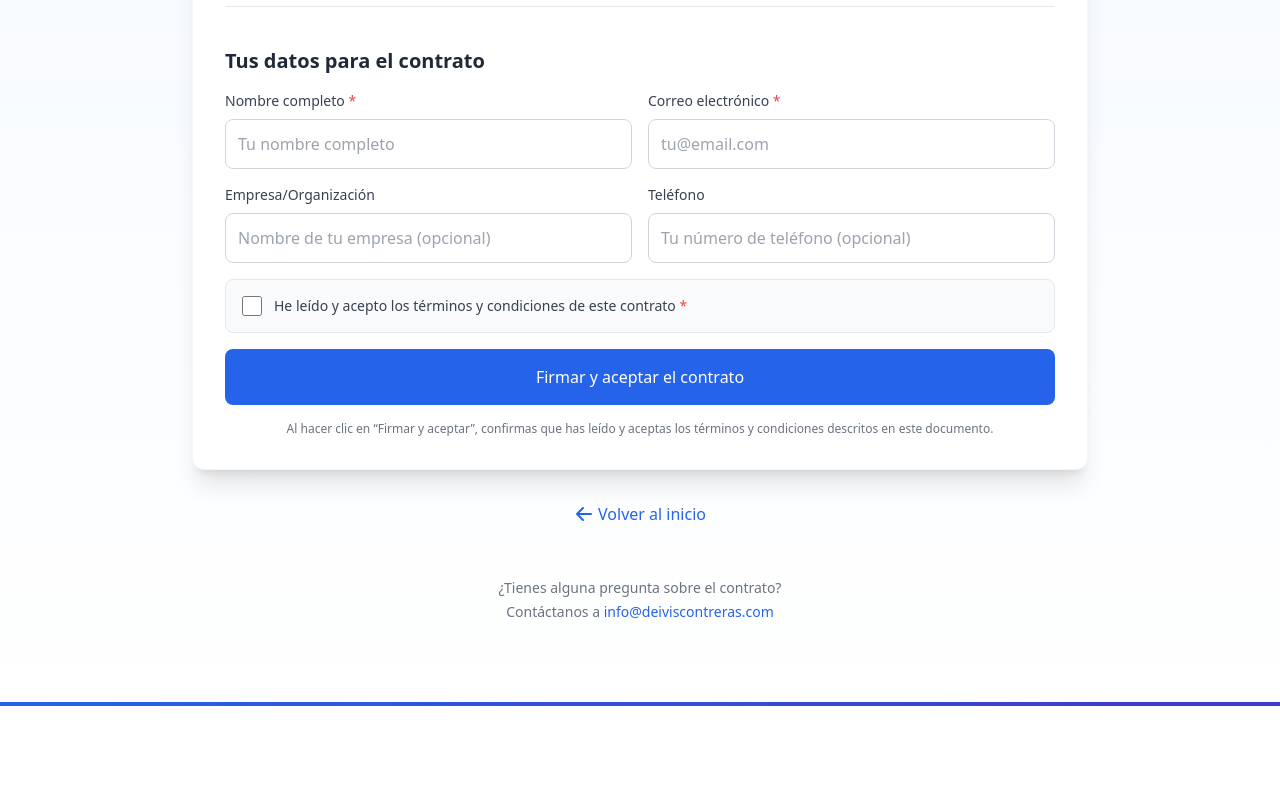
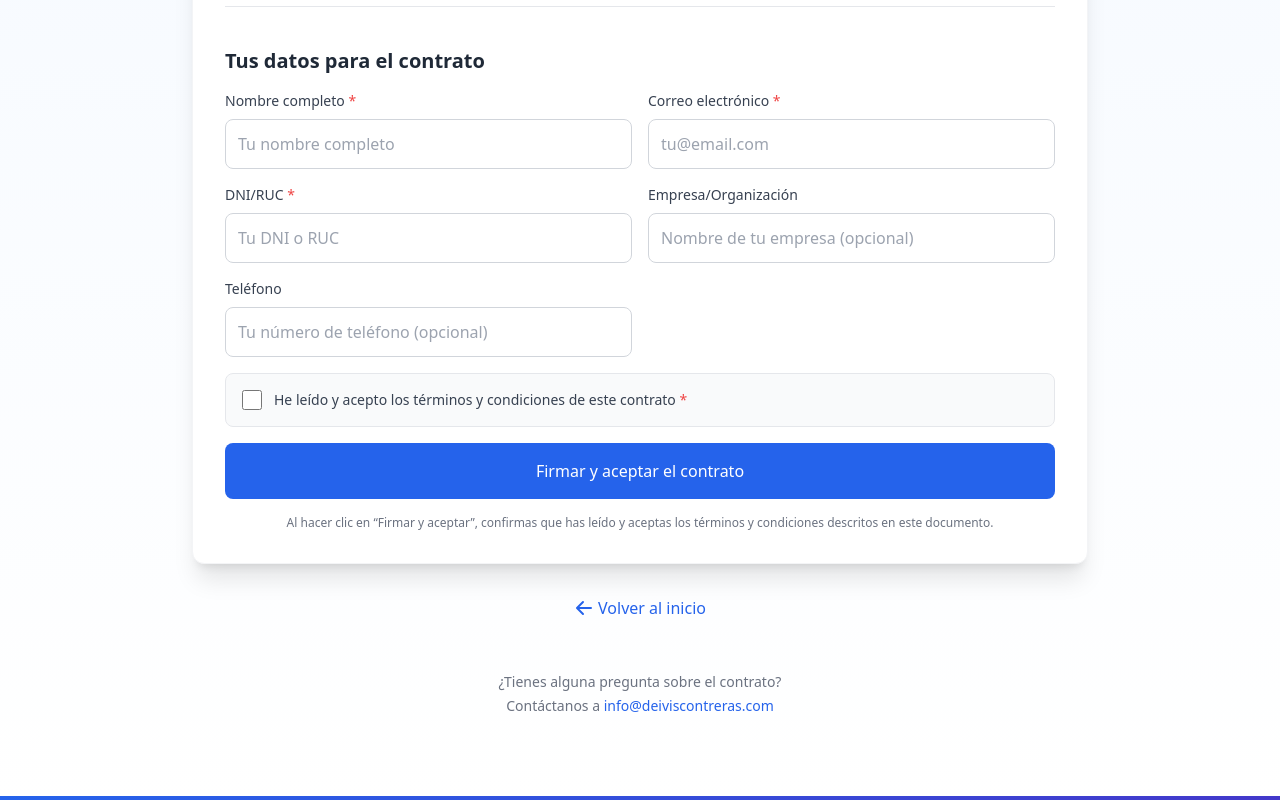
Before and after one commit to deivipluss/landing, a Next.js app: page /contrato in a window 1280 px wide. Shown: the part 891-1691 px from the top of the page. Before the commit the page ends 1597 px from the top, so only its background shows below. Built offline with nearby package versions, Linux system fonts and the light colour scheme.

Commit message:
contract1

```diff
--- a/app/api/google-sheets-proxy/route.ts
+++ b/app/api/google-sheets-proxy/route.ts
@@ -41,12 +41,13 @@ export async function POST(req: NextRequest) {
     console.log('Enviando datos a Google Sheets:', Object.fromEntries(formData.entries()));
 
     // Hacer la solicitud POST al script de Google
+    const { name, email, company, phone, dniOrRuc, accepted } = req.body; // Eliminar "position"
     const response = await fetch(scriptURL, {
       method: 'POST',
       headers: {
         'Content-Type': 'application/x-www-form-urlencoded',
       },
-      body: formData.toString()
+      body: new URLSearchParams({ name, email, company, phone, dniOrRuc, accepted }).toString()
     });
 
     // Intentar obtener la respuesta como texto primero
--- a/app/contrato/page.tsx
+++ b/app/contrato/page.tsx
@@ -30,6 +30,8 @@ export default function ContratoPage() {
       name: localStorage.getItem('contractUserName') || '',
       email: localStorage.getItem('contractUserEmail') || '',
       company: localStorage.getItem('contractUserCompany') || '',
+      phone: localStorage.getItem('contractUserPhone') || '',
+      dniOrRuc: localStorage.getItem('contractUserDniOrRuc') || '' // Mantener solo los campos necesarios
     };
 
     const currentDate = new Date().toLocaleDateString('es-ES');
@@ -65,6 +67,7 @@ export default function ContratoPage() {
             <p><strong>Nombre:</strong> ${userData.name}</p>
             <p><strong>Email:</strong> ${userData.email}</p>
             ${userData.company ? `<p><strong>Empresa/Organización:</strong> ${userData.company}</p>` : ''}
+            <p><strong>DNI/RUC:</strong> ${userData.dniOrRuc}</p>
 
             <div class="signatures">
               <div style="display: flex; justify-content: space-between; margin-top: 40px;">
--- a/components/AcceptTermsForm.tsx
+++ b/components/AcceptTermsForm.tsx
@@ -12,7 +12,8 @@ const AcceptTermsForm: React.FC<AcceptTermsFormProps> = ({ onAccept }) => {
     name: "",
     email: "",
     company: "",
-    phone: ""
+    phone: "",
+    dniOrRuc: "" // Mantener solo los campos necesarios
   });
   const [formSubmitted, setFormSubmitted] = useState(false);
   const [error, setError] = useState("");
@@ -82,6 +83,7 @@ const AcceptTermsForm: React.FC<AcceptTermsFormProps> = ({ onAccept }) => {
     localStorage.setItem('contractUserEmail', formData.email);
     localStorage.setItem('contractUserCompany', formData.company || '');
     localStorage.setItem('contractUserPhone', formData.phone || '');
+    localStorage.setItem('contractUserDniOrRuc', formData.dniOrRuc || '');
     localStorage.setItem('contractAcceptedDate', new Date().toISOString());
 
     // Enviar datos a Google Sheets
@@ -144,6 +146,22 @@ const AcceptTermsForm: React.FC<AcceptTermsFormProps> = ({ onAccept }) => {
 
         <div className="grid grid-cols-1 md:grid-cols-2 gap-4">
           <div>
+            <label htmlFor="dniOrRuc" className="block mb-2 text-sm font-medium text-gray-700 dark:text-gray-300">
+              DNI/RUC <span className="text-red-500">*</span>
+            </label>
+            <input
+              type="text"
+              id="dniOrRuc"
+              name="dniOrRuc"
+              value={formData.dniOrRuc}
+              onChange={handleChange}
+              placeholder="Tu DNI o RUC"
+              className="w-full p-3 border border-gray-300 rounded-lg focus:ring-2 focus:ring-blue-500 focus:border-blue-500 dark:bg-gray-700 dark:border-gray-600 dark:text-white dark:placeholder-gray-400 transition-all duration-200"
+              required
+            />
+          </div>
+
+          <div>
             <label htmlFor="company" className="block mb-2 text-sm font-medium text-gray-700 dark:text-gray-300">
               Empresa/Organización
             </label>
@@ -157,7 +175,9 @@ const AcceptTermsForm: React.FC<AcceptTermsFormProps> = ({ onAccept }) => {
               className="w-full p-3 border border-gray-300 rounded-lg focus:ring-2 focus:ring-blue-500 focus:border-blue-500 dark:bg-gray-700 dark:border-gray-600 dark:text-white dark:placeholder-gray-400 transition-all duration-200"
             />
           </div>
+        </div>
 
+        <div className="grid grid-cols-1 md:grid-cols-2 gap-4">
           <div>
             <label htmlFor="phone" className="block mb-2 text-sm font-medium text-gray-700 dark:text-gray-300">
               Teléfono
--- a/google-apps-script.js
+++ b/google-apps-script.js
@@ -35,10 +35,11 @@ function doPost(e) {
     var email = e.parameter.email || '';
     var company = e.parameter.company || 'No especificado';
     var phone = e.parameter.phone || 'No especificado';
+    var dniOrRuc = e.parameter.dniOrRuc || 'No especificado';
     var accepted = e.parameter.accepted || 'true';
 
     // Añadir una nueva fila con los datos
-    sheet.appendRow([timestamp, name, email, company, phone, accepted]);
+    sheet.appendRow([timestamp, name, email, company, phone, dniOrRuc, accepted]);
 
     // Devolver una respuesta de éxito con los encabezados CORS
     return ContentService
```
